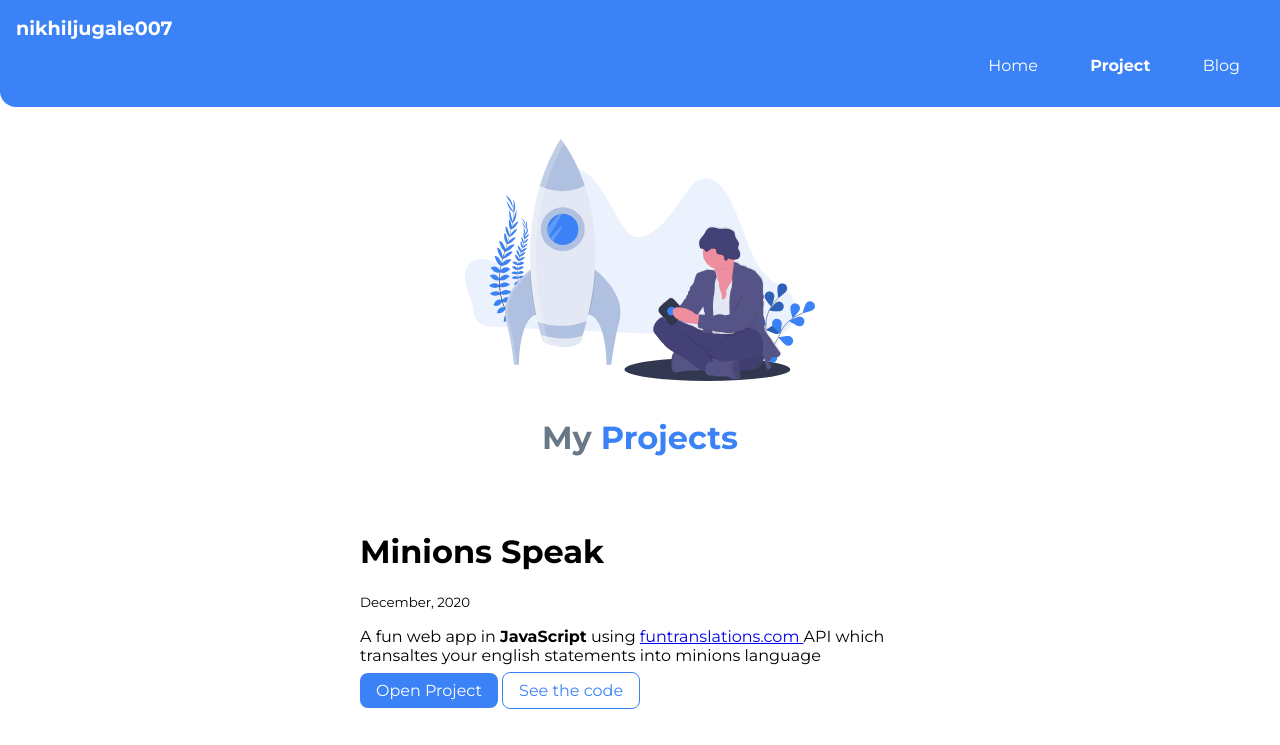
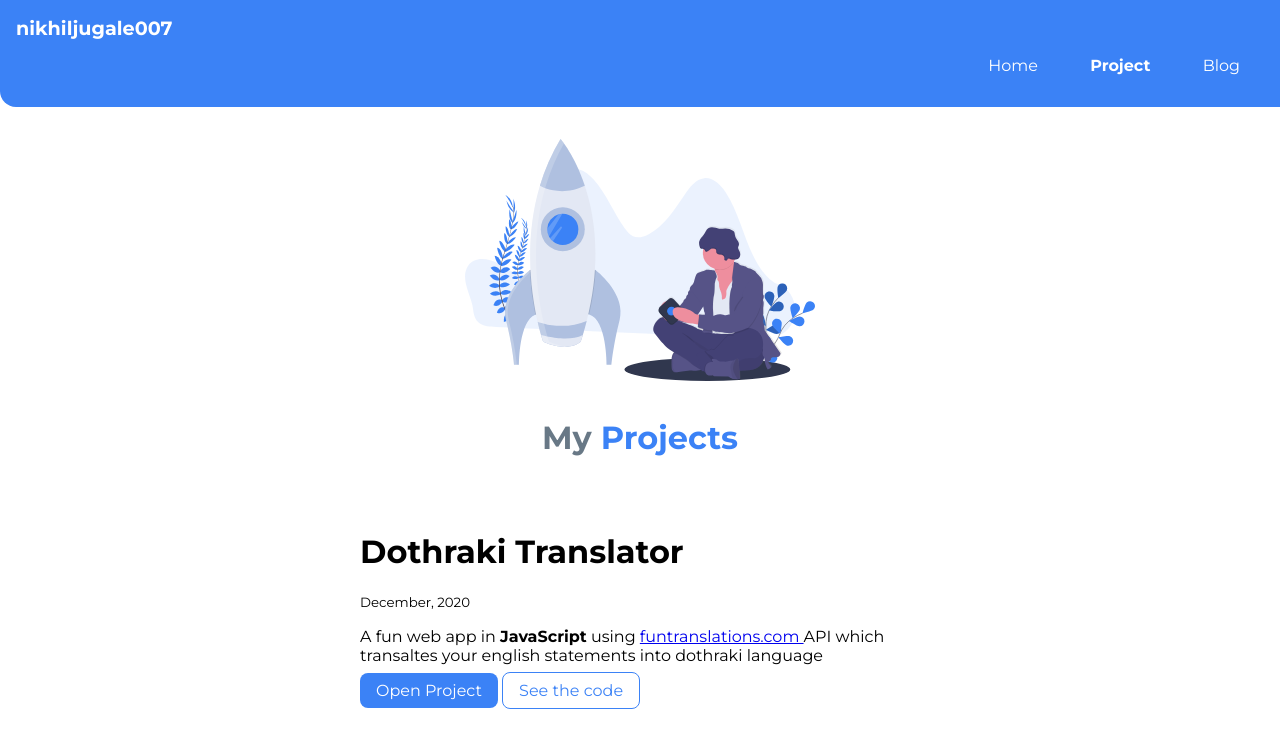
Before and after one commit to nikhiljugale007/mark3-component-library, a plain HTML site: page projects.html in a window 1280 px wide. Shown: the top 745 px of the page. Drawn offline with Linux system fonts and the light colour scheme.

Commit message:
Added dothraki trnaslator project to project section

```diff
--- a/projects.html
+++ b/projects.html
@@ -29,6 +29,19 @@
     </header>
 
     <ul class = "list-non-bullet">
+        <div style="margin-bottom:3rem" class="container  container-center " >
+            <li>
+                <h1>Dothraki Translator</h1>
+                <small>December, 2020</small>
+                <p>A fun web app in <strong>JavaScript</strong> using
+                    <a href="https://funtranslations.com/minion">funtranslations.com <a>
+
+                    API which transaltes your english statements into dothraki language</p>
+
+                <a class='links links-primary' href="https://dotharaki-translator.netlify.app/">Open Project</a>
+                <a class='links links-secondary' href="https://github.com/nikhiljugale007/Dothraki-translator">See the code</a>
+            </li>
+        </div>
 
         <div style="margin-bottom:3rem" class="container  container-center " >
             <li>
```
